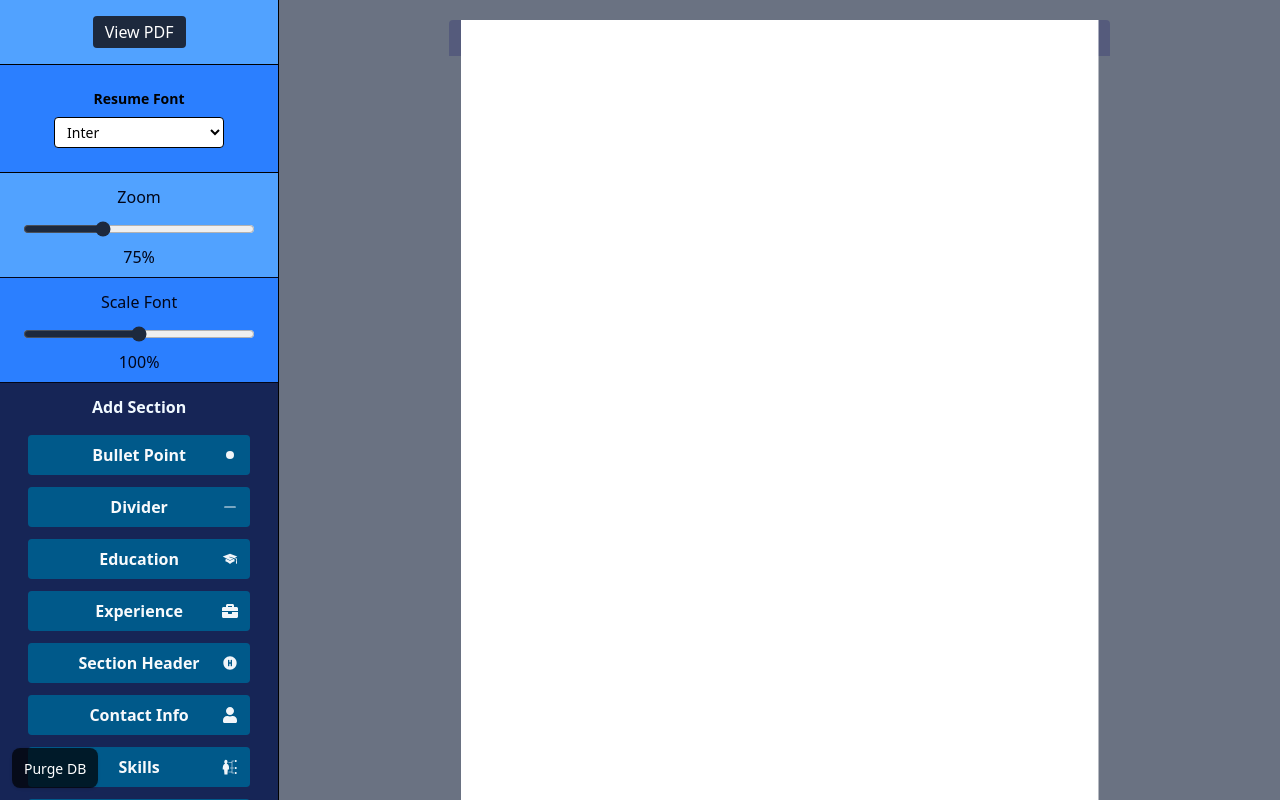
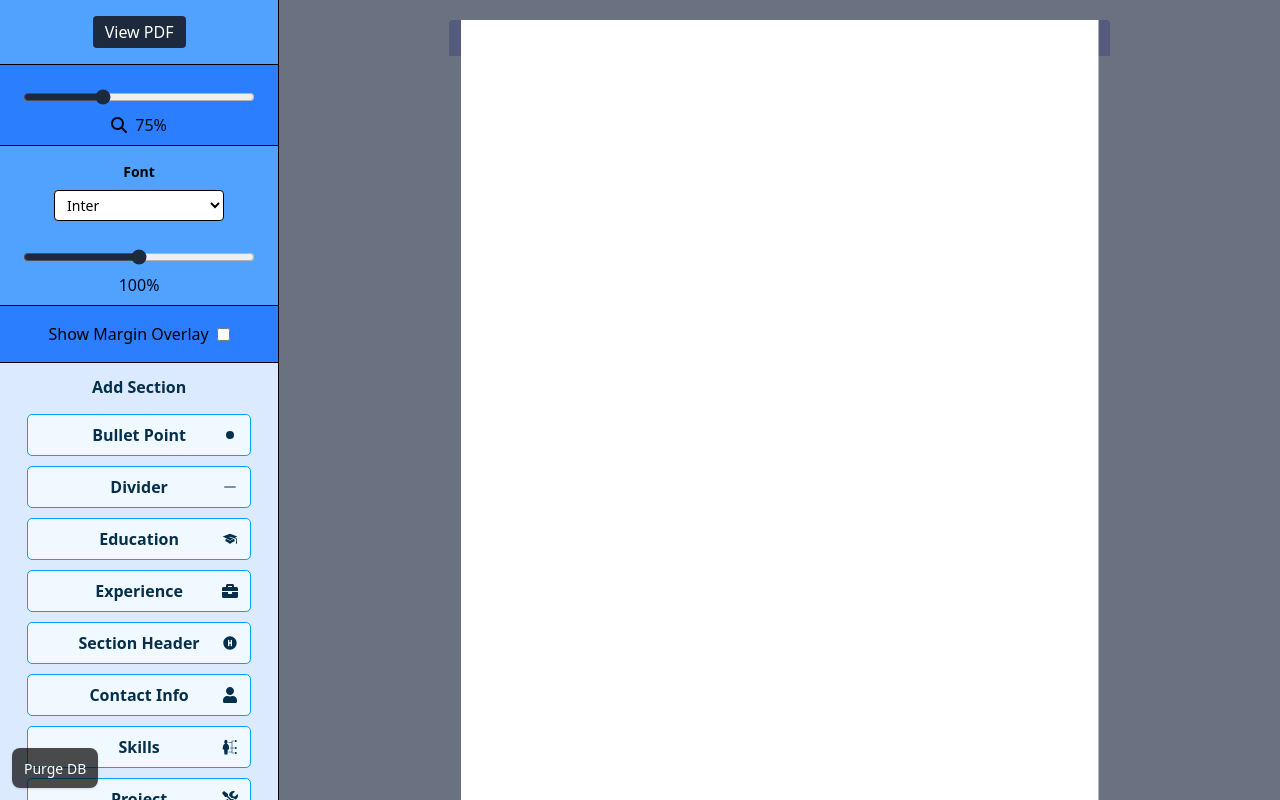
Before and after one commit to Tarrega88/modular-resume-2, a React (Vite) app: page /builder/1 in a window 1280 px wide. Built offline with nearby package versions, Linux system fonts and the light colour scheme.

Commit message:
styling update for builder column

```diff
--- a/src/components/builderColumn/BuilderColumn.tsx
+++ b/src/components/builderColumn/BuilderColumn.tsx
@@ -9,6 +9,7 @@ import IconHelper from "./IconHelper";
 import { useState } from "react";
 import MarginOverlayToggle from "./MarginOverlayToggle";
 import SimpleAddSection from "./SimpleAddSection";
+import { FaMagnifyingGlass } from "react-icons/fa6";
 
 export default function BuilderColumn({ onPrint }: { onPrint: () => void }) {
   const dispatch = useDispatch();
@@ -19,23 +20,25 @@ export default function BuilderColumn({ onPrint }: { onPrint: () => void }) {
     dispatch(setScale(num));
   }
   return (
-    <div className="w-90 bg-blue-500 border-r overflow-y-auto overflow-x-hidden">
+    <div className="w-90 bg-blue-500 border-r overflow-y-auto overflow-x-hidden pb-16">
       <div className="flex flex-col">
         <GeneratePDFButton onPrint={onPrint} />
-        <FontPicker />
         <Slider
-          title="Zoom"
+          title=""
           min={50}
           max={125}
           step={1}
           value={scale}
           onChange={(e: any) => handleSetScale(Number(e.target.value))}
-          oddOrEven="odd"
+          oddOrEven="even"
           displayMult={1}
-        />
+        >
+          <FaMagnifyingGlass />
+        </Slider>
+        <FontPicker />
         <FontScaleSlider />
+        <MarginOverlayToggle />
         <SimpleAddSection />
-        <MarginOverlayToggle />
         <IconHelper />
       </div>
     </div>
--- a/src/components/builderColumn/FontPicker.tsx
+++ b/src/components/builderColumn/FontPicker.tsx
@@ -5,6 +5,7 @@ import {
   DEFAULT_SANS,
   type FontOption,
 } from "@/config/fonts";
+import FontScaleSlider from "./FontScaleSlider";
 
 const TARGET = "#resume-root";
 function applyToResume(stack: string) {
@@ -29,8 +30,8 @@ export default function FontPicker() {
   }, [sans]);
 
   return (
-    <div className="gap-2 text-sm py-6 border-b">
-      <div className="text-center pb-2 font-bold">Resume Font</div>
+    <div className="gap-2 text-sm pb-1 pt-4 bg-blue-400">
+      <div className="text-center pb-2 font-bold">Font</div>
       <div className="flex justify-center">
         <select
           className="rounded border px-2 py-1 bg-white text-black"
--- a/src/components/builderColumn/FontScaleSlider.tsx
+++ b/src/components/builderColumn/FontScaleSlider.tsx
@@ -53,7 +53,7 @@ export default function FontScaleSlider({
 
   return (
     <Slider
-      title="Scale Font"
+      title=""
       min={min}
       max={max}
       step={step}
@@ -61,7 +61,7 @@ export default function FontScaleSlider({
       onChange={(e: any) =>
         setValue(clamp(parseFloat(e.target.value), min, max))
       }
-      oddOrEven="even"
+      oddOrEven="odd"
       displayMult={100}
     />
   );
--- a/src/components/builderColumn/IconHelperRow.tsx
+++ b/src/components/builderColumn/IconHelperRow.tsx
@@ -6,7 +6,7 @@ type Props = {
 
 function IconHelperRow({ iconName, children, description }: Props) {
   return (
-    <div className="flex flex-col px-1 gap-3 border-b pt-2 pb-3 select-none">
+    <div className="w-full flex flex-col px-1 gap-3 border-b pt-2 pb-3 select-none">
       <div className="flex items-center justify-between">
         <div className="font-semibold">{iconName}</div>
         <div className="text-2xl">{children}</div>
--- a/src/components/builderColumn/MarginOverlayToggle.tsx
+++ b/src/components/builderColumn/MarginOverlayToggle.tsx
@@ -14,7 +14,7 @@ function MarginOverlayToggle() {
 
   return (
     <div
-      className="py-4 bg-blue-400 border-b"
+      className="py-4 bg-blue-500 border-b select-none"
       title="Shows the margin guides, which are recommended areas for the divider section"
     >
       <div className="flex justify-center items-center gap-2">
--- a/src/components/builderColumn/SimpleAddButton.tsx
+++ b/src/components/builderColumn/SimpleAddButton.tsx
@@ -1,19 +1,22 @@
+import { Kinds } from "@/state/types";
+
 type Props = {
   text: string;
   children: React.ReactNode;
-  handleOnClick(): void;
+  handleOnClick(kind: Kinds): void;
+  kind: Kinds;
 };
 
-function SimpleAddButton({ text, children, handleOnClick }: Props) {
+function SimpleAddButton({ text, children, handleOnClick, kind }: Props) {
   return (
     <div
-      className="text-slate-50 bg-sky-800 relative w-4/5 rounded-sm select-none cursor-pointer hover:bg-sky-700 transition-all duration-200"
-      onClick={handleOnClick}
+      className="text-sky-950 bg-sky-50 relative w-4/5 rounded-sm select-none cursor-pointer hover:bg-sky-100 transition-all duration-200 outline-1 outline-sky-500"
+      onClick={() => handleOnClick(kind)}
     >
       <div className="font-semibold text-center h-10 flex items-center justify-center">
         {text}
       </div>
-      <div className="text-slate-100 absolute right-3 top-1/2 -translate-y-1/2">
+      <div className="text-sky-950 absolute right-3 top-1/2 -translate-y-1/2">
         {children}
       </div>
     </div>
--- a/src/components/builderColumn/SimpleAddSection.tsx
+++ b/src/components/builderColumn/SimpleAddSection.tsx
@@ -6,42 +6,84 @@ import { GiGraduateCap, GiSkills } from "react-icons/gi";
 import { FaBriefcase, FaTools, FaUser } from "react-icons/fa";
 import { TbCircleLetterHFilled } from "react-icons/tb";
 import { MdOutlineTextSnippet } from "react-icons/md";
+import { Kinds } from "@/state/types";
+import { useDispatch } from "react-redux";
+import addDataFromKind from "@/utils/addDataFromKind";
+import { addResumeItem } from "@/state/resumeSlice";
 
 function SimpleAddSection() {
-  function handleOnClick() {
-    //temp
+  const dispatch = useDispatch();
+  function handleOnClick(kind: Kinds) {
+    const elementId = addDataFromKind(kind, dispatch);
+    dispatch(addResumeItem({ kind, elementId }));
   }
   return (
-    <div className="pb-6 bg-blue-950 border-b">
+    <div className="pb-6 bg-blue-100 border-b">
       <div className="flex flex-col gap-3 items-center">
-        <div className="bg-blue-950 text-sky-50 w-full h-10 flex items-center justify-center font-semibold pt-2">
+        <div className="bg-blue-100 text-sky-950 w-full h-10 flex items-center justify-center font-semibold pt-2">
           Add Section
         </div>
-        <SimpleAddButton text="Bullet Point" handleOnClick={handleOnClick}>
+        <SimpleAddButton
+          text="Bullet Point"
+          kind="bulletPoint"
+          handleOnClick={handleOnClick}
+        >
           <GoDotFill />
         </SimpleAddButton>
-        <SimpleAddButton text="Divider" handleOnClick={handleOnClick}>
+        <SimpleAddButton
+          text="Divider"
+          kind="divider"
+          handleOnClick={handleOnClick}
+        >
           <RxDividerHorizontal />
         </SimpleAddButton>
-        <SimpleAddButton text="Education" handleOnClick={handleOnClick}>
+        <SimpleAddButton
+          text="Education"
+          kind="education"
+          handleOnClick={handleOnClick}
+        >
           <GiGraduateCap />
         </SimpleAddButton>
-        <SimpleAddButton text="Experience" handleOnClick={handleOnClick}>
+        <SimpleAddButton
+          text="Experience"
+          kind="prevJob"
+          handleOnClick={handleOnClick}
+        >
           <FaBriefcase />
         </SimpleAddButton>
-        <SimpleAddButton text="Section Header" handleOnClick={handleOnClick}>
+        <SimpleAddButton
+          text="Section Header"
+          kind="sectionHeader"
+          handleOnClick={handleOnClick}
+        >
           <TbCircleLetterHFilled />
         </SimpleAddButton>
-        <SimpleAddButton text="Contact Info" handleOnClick={handleOnClick}>
+        <SimpleAddButton
+          text="Contact Info"
+          kind="userInfo"
+          handleOnClick={handleOnClick}
+        >
           <FaUser />
         </SimpleAddButton>
-        <SimpleAddButton text="Skills" handleOnClick={handleOnClick}>
+        <SimpleAddButton
+          text="Skills"
+          kind="skill"
+          handleOnClick={handleOnClick}
+        >
           <GiSkills />
         </SimpleAddButton>
-        <SimpleAddButton text="Project" handleOnClick={handleOnClick}>
+        <SimpleAddButton
+          text="Project"
+          kind="project"
+          handleOnClick={handleOnClick}
+        >
           <FaTools />
         </SimpleAddButton>
-        <SimpleAddButton text="Text Block" handleOnClick={handleOnClick}>
+        <SimpleAddButton
+          text="Text Block"
+          kind="summary"
+          handleOnClick={handleOnClick}
+        >
           <MdOutlineTextSnippet />
         </SimpleAddButton>
       </div>
--- a/src/components/builderColumn/Slider.tsx
+++ b/src/components/builderColumn/Slider.tsx
@@ -7,10 +7,11 @@ type Props = {
   onChange(e: any): void;
   oddOrEven: "odd" | "even";
   displayMult: number;
+  children?: React.ReactNode;
 };
 
 function Slider({
-  title,
+  title = "",
   min,
   max,
   step,
@@ -18,7 +19,8 @@ function Slider({
   onChange,
   oddOrEven,
   displayMult,
-}) {
+  children,
+}: Props) {
   const colors = {
     odd: "bg-blue-400",
     even: "bg-blue-500",
@@ -27,9 +29,9 @@ function Slider({
   const wrapperColor = colors[oddOrEven];
   return (
     <div
-      className={`w-full flex items-center flex-col gap-2 ${wrapperColor} text-slate-950 py-2 border-b`}
+      className={`w-full flex items-center flex-col gap-2 ${wrapperColor} text-slate-950 pb-2 border-b pt-6`}
     >
-      <div className="w-full text-center py-1">{title}</div>
+      {title ? <div className="w-full text-center py-1">{title}</div> : null}
       <input
         className="accent-slate-800 cursor-pointer w-5/6"
         type="range"
@@ -39,7 +41,10 @@ function Slider({
         step={step}
         value={value}
       />
-      <div>{Math.floor(value * displayMult)}%</div>
+      <div className="flex items-center gap-2">
+        {children ? <div>{children}</div> : null}
+        <div>{Math.floor(value * displayMult)}%</div>
+      </div>
     </div>
   );
 }
--- a/src/state/resumeSlice.ts
+++ b/src/state/resumeSlice.ts
@@ -18,7 +18,7 @@ const initialState: ResumeState = {
     showDividers: false,
     overlayMarginGuides: false,
     scale: 75,
-    dropdownIsReplace: false,
+    dropdownIsReplace: true,
     currentResumeId: "",
     dragFromIndex: -1,
     dragToIndex: -1,
```
Also changed, not shown: src/components/builderColumn/IconHelper.tsx (+9 -2 lines).
